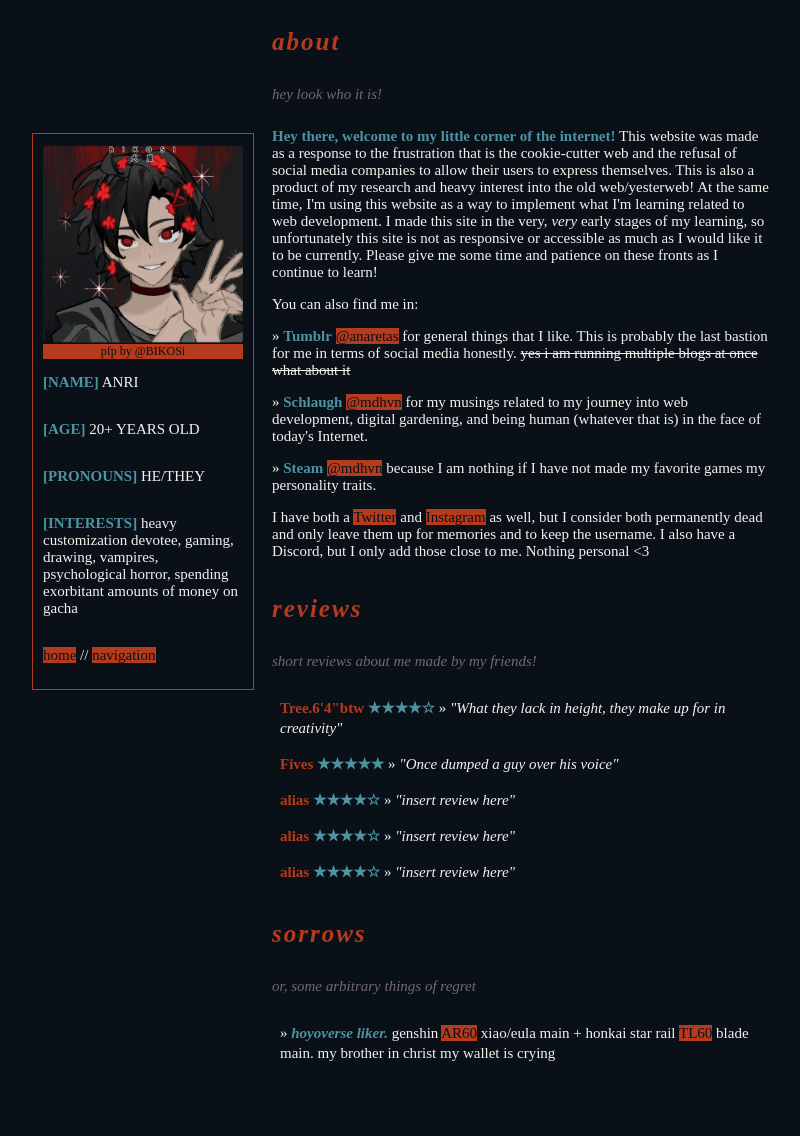
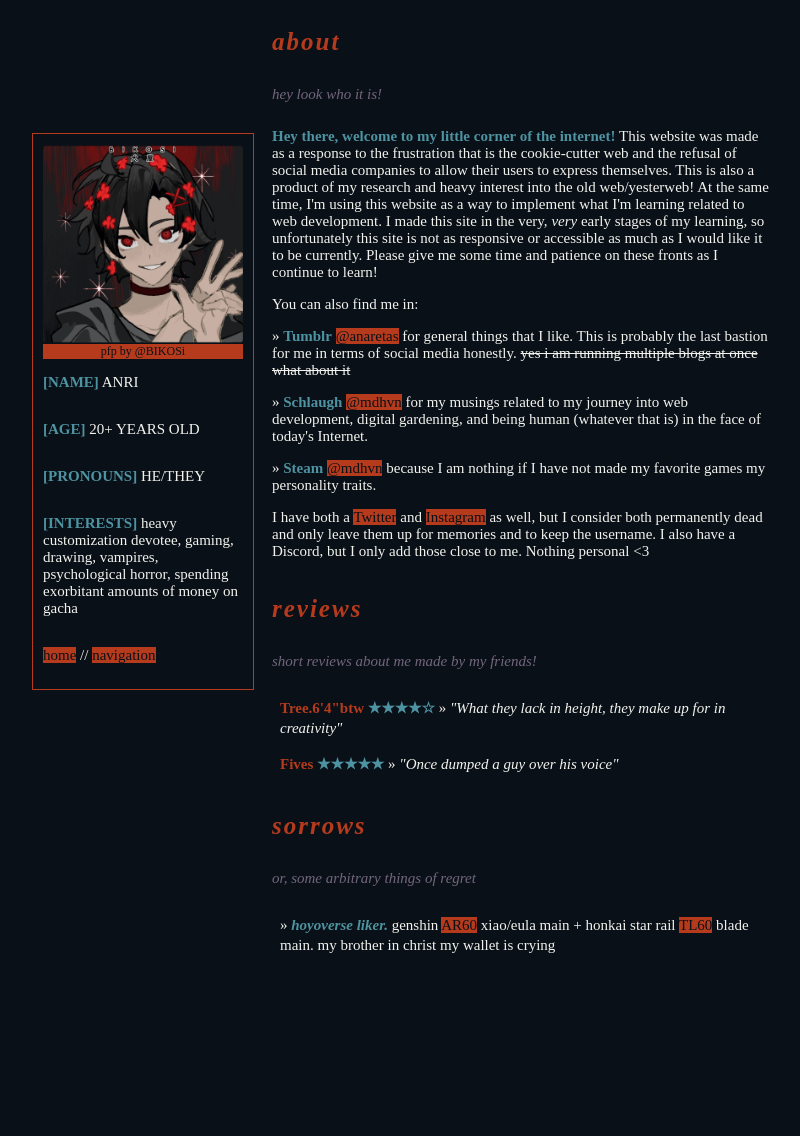
Before and after one commit to VNGRD/mdhvn, a plain HTML site: page html/void/about.html in a window 1280 px wide. Shown: the whole page, without its empty margins (118-918 px from the left). After the commit the page ends 1033 px from the top, so only its background shows below. Drawn offline with nearby package versions, Linux system fonts and the light colour scheme; a web font is replaced by a local one.

Commit message:
Update about.html
i forgot to delete the templates LMAO

```diff
--- a/html/void/about.html
+++ b/html/void/about.html
@@ -113,9 +113,6 @@
         <ul>
             <li><b style="color: var(--accent-a);">Tree.6'4"btw</b> <b>★★★★☆</b> » <i>"What they lack in height, they make up for in creativity"</i></li>
             <li><b style="color: var(--accent-a);">Fives</b> <b>★★★★★</b> » <i>"Once dumped a guy over his voice"</i></li>
-            <li><b style="color: var(--accent-a);">alias</b> <b>★★★★☆</b> » <i>"insert review here"</i></li>
-            <li><b style="color: var(--accent-a);">alias</b> <b>★★★★☆</b> » <i>"insert review here"</i></li>
-            <li><b style="color: var(--accent-a);">alias</b> <b>★★★★☆</b> » <i>"insert review here"</i></li>
         </ul>
 
         <h2>sorrows</h2>
```
